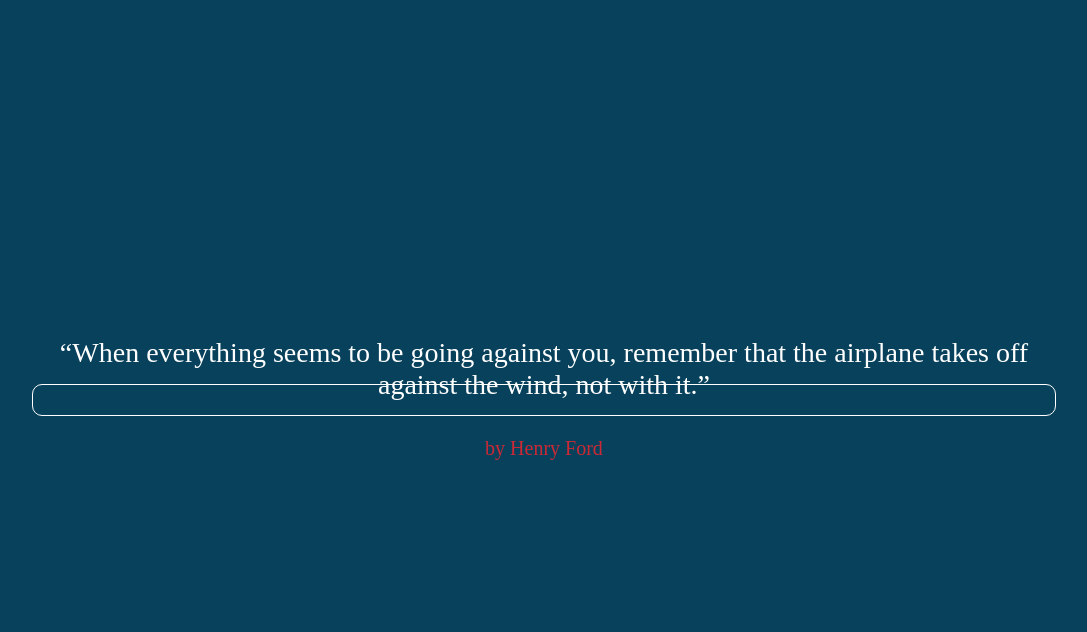
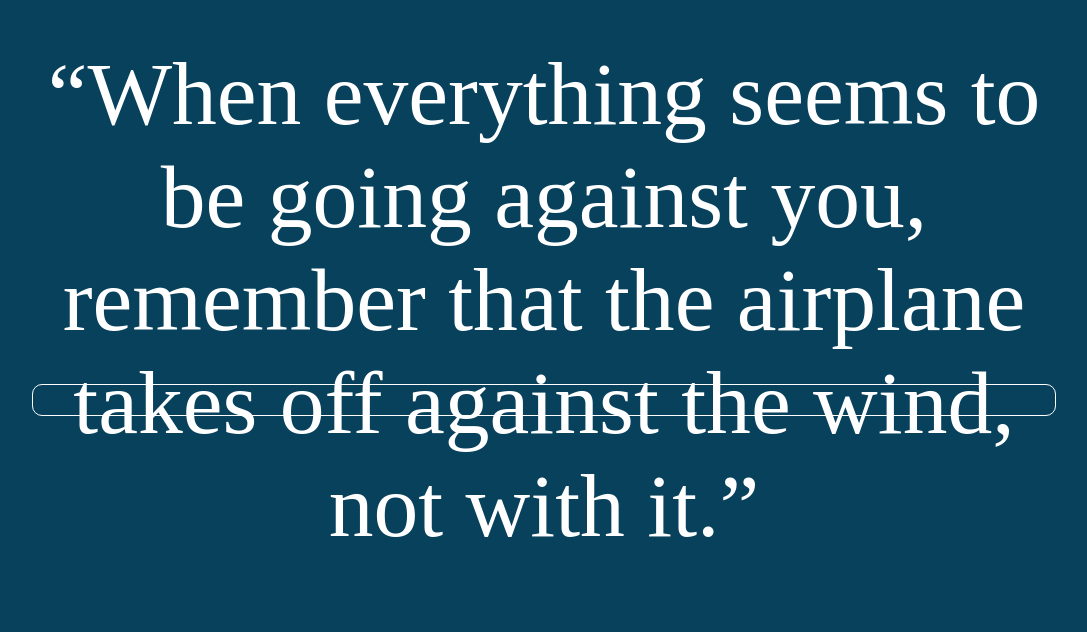
Before and after one commit to gybejack/gybejack.github.io, a plain HTML site: page index.html in a window 1280 px wide. Shown: the top 632 px of the page, without its empty margins (96-1183 px from the left). Drawn offline with Linux system fonts and the light colour scheme.

Commit message:
Updated font size

```diff
--- a/index.html
+++ b/index.html
@@ -24,12 +24,12 @@
         }
         #quote{
             color:white;
-font-size:28;
+font-size:7vw;
 text-align:center
         }
         #author{
             color:#CC2936;
-            font-size:20
+            font-size:5vw
         }
         </style>
 
```
